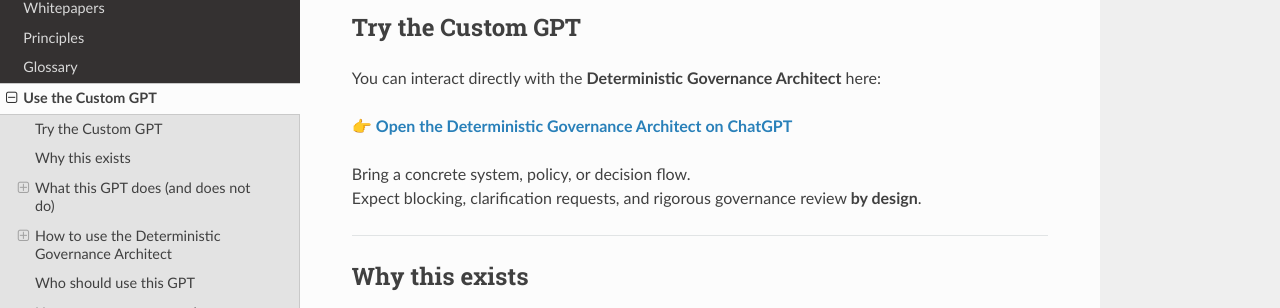
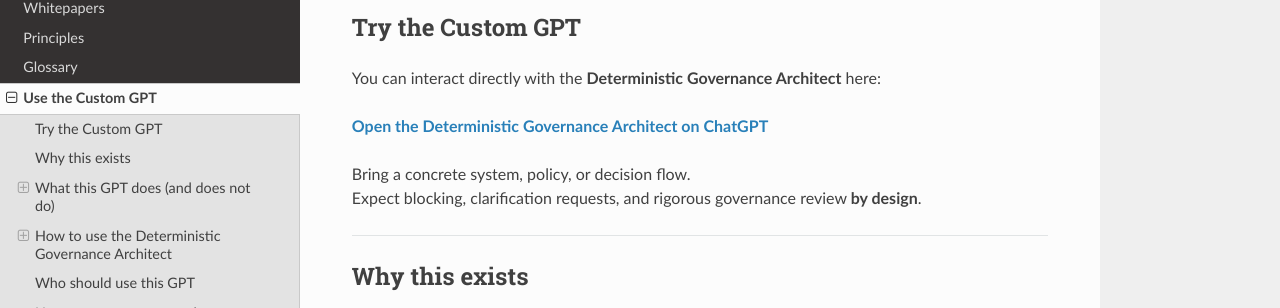
Before and after one commit to pavancharak/governance-architecture, an MkDocs documentation site: the page built from docs/DeterministicGovernanceArchitect.md, in a window 1280 px wide and 900 px high, scrolled down 490 px. Shown: the part 141-449 px from the top of the window. Built offline with MkDocs 1.6.1, drawn with Linux system fonts in a browser that asks for light colours; nearby versions of some CDN libraries.

```diff
--- a/docs/DeterministicGovernanceArchitect.md
+++ b/docs/DeterministicGovernanceArchitect.md
@@ -22,7 +22,7 @@
 
 You can interact directly with the **Deterministic Governance Architect** here:
 
-👉 **[Open the Deterministic Governance Architect on ChatGPT](https://chatgpt.com/g/g-69841c78ad84819194e4e668d8d3748c-deterministic-governance-architect)**
+**[Open the Deterministic Governance Architect on ChatGPT](https://chatgpt.com/g/g-69841c78ad84819194e4e668d8d3748c-deterministic-governance-architect)**
 
 Bring a concrete system, policy, or decision flow.
 Expect blocking, clarification requests, and rigorous governance review **by design**.
```
Also changed, not shown: site/DeterministicGovernanceArchitect/index.html, site/index.html, site/search/search_index.json.
